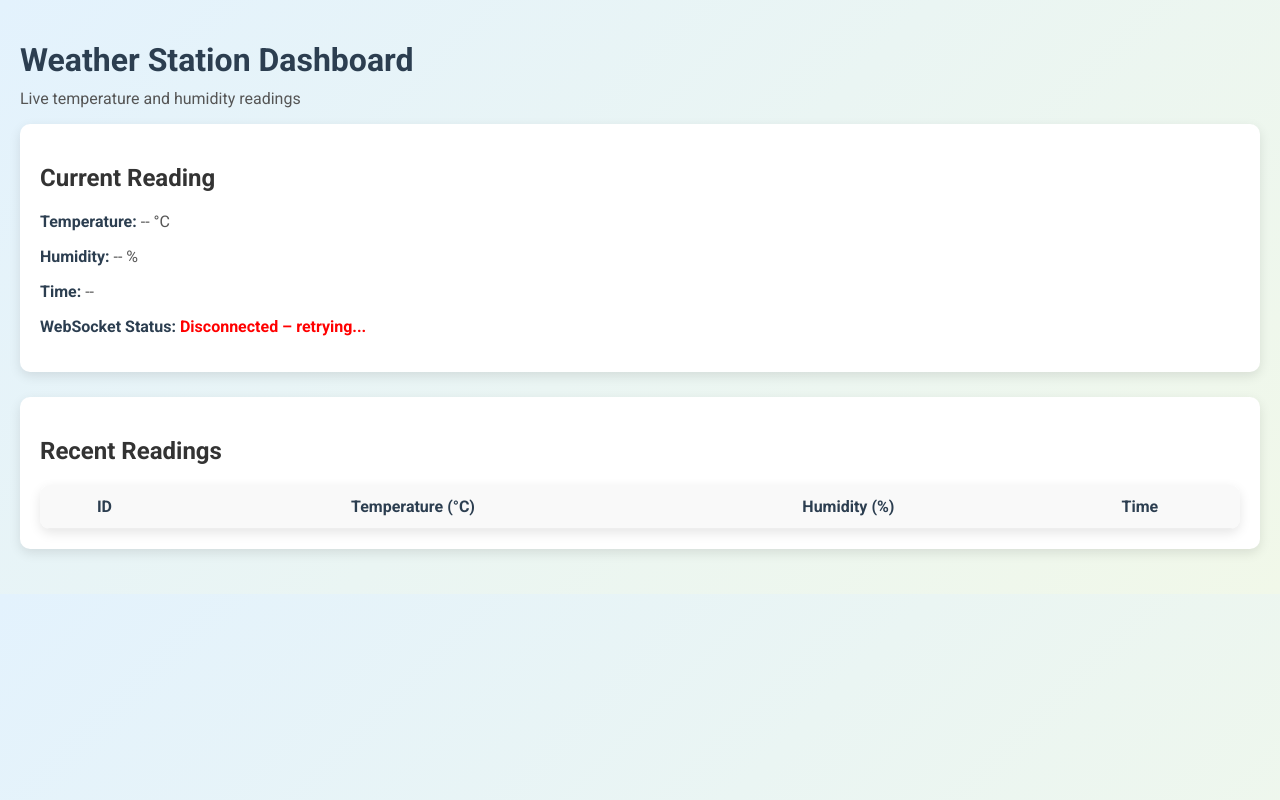
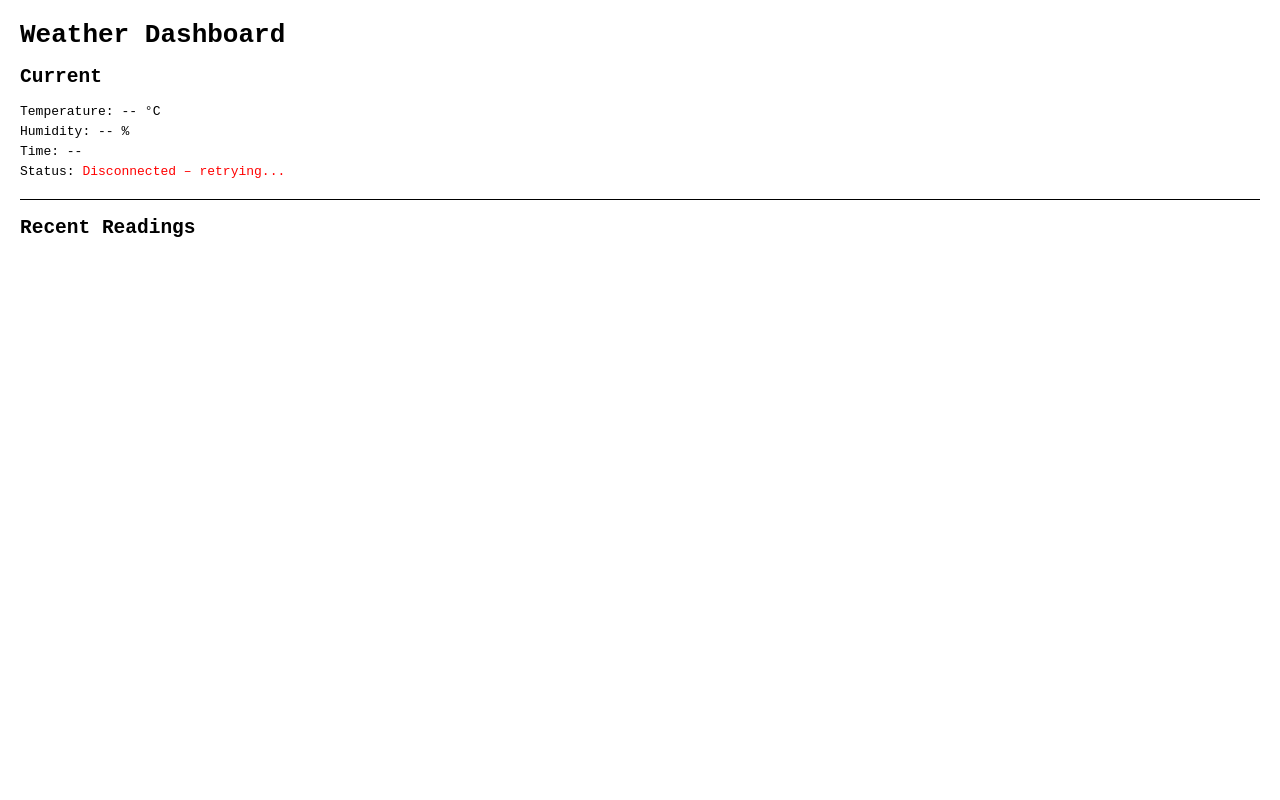
Before and after one commit to mamatanepal53/home_assistant, a website: page public/index.html in a window 1280 px wide. Drawn offline with Linux system fonts and the light colour scheme; no server answers.

Commit message:
dashboard

```diff
--- a/public/index.html
+++ b/public/index.html
@@ -2,112 +2,49 @@
 <html lang="en">
 <head>
   <meta charset="UTF-8" />
-  <title>Weather Station Dashboard</title>
-
-  <!-- Google Fonts -->
-  <link href="https://fonts.googleapis.com/css2?family=Roboto:wght@400;700&display=swap" rel="stylesheet">
-
+  <title>Weather Dashboard</title>
   <style>
     body {
-      font-family: 'Roboto', sans-serif;
-      margin: 0;
-      padding: 20px;
-      background: linear-gradient(135deg, #e3f2fd, #f1f8e9);
-      color: #333;
+      font-family: monospace;
+      margin: 20px;
+      background: #fff;
+      color: #000;
     }
-
     h1 {
       margin-bottom: 10px;
-      font-size: 2rem;
-      color: #2c3e50;
     }
-
-    p {
-      margin-top: 0;
-      color: #555;
+    .section {
+      margin-bottom: 20px;
     }
-
-    .card {
-      background: #fff;
-      border-radius: 10px;
-      padding: 20px;
-      margin-bottom: 25px;
-      box-shadow: 0 4px 12px rgba(0,0,0,0.1);
-      transition: transform 0.2s ease;
+    .reading {
+      margin: 5px 0;
     }
-
-    .card:hover {
-      transform: translateY(-3px);
+    .divider {
+      border-top: 1px solid #000;
+      margin: 15px 0;
     }
-
-    .label {
-      font-weight: bold;
-      color: #2c3e50;
-    }
-
-    table {
-      border-collapse: collapse;
-      width: 100%;
-      background: #fff;
-      border-radius: 10px;
-      overflow: hidden;
-      box-shadow: 0 4px 12px rgba(0,0,0,0.1);
-    }
-
-    th, td {
-      padding: 12px;
-      text-align: center;
-      border-bottom: 1px solid #eee;
-    }
-
-    th {
-      background: #f9f9f9;
-      font-weight: bold;
-      color: #2c3e50;
-    }
-
-    tr:hover {
-      background-color: #f1f8e9;
-    }
-
-    #status {
-      font-weight: bold;
-      color: #388e3c; /* default green */
-    }
-
-    /* Status colors */
-    .connecting { color: #f57c00; }
-    .connected { color: #388e3c; }
-    .error { color: #d32f2f; }
   </style>
 </head>
 <body>
-  <h1>Weather Station Dashboard</h1>
-  <p>Live temperature and humidity readings</p>
+  <h1>Weather Dashboard</h1>
 
-  <div class="card">
-    <h2>Current Reading</h2>
-    <p><span class="label">Temperature:</span> <span id="temp">--</span> °C</p>
-    <p><span class="label">Humidity:</span> <span id="hum">--</span> %</p>
-    <p><span class="label">Time:</span> <span id="time">--</span></p>
-    <p><span class="label">WebSocket Status:</span> <span id="status" class="connecting">Connecting...</span></p>
+  <div class="section">
+    <h2>Current</h2>
+    <div class="reading">Temperature: <span id="temp">--</span> °C</div>
+    <div class="reading">Humidity: <span id="hum">--</span> %</div>
+    <div class="reading">Time: <span id="time">--</span></div>
+    <div class="reading">Status: <span id="status">Connecting...</span></div>
   </div>
 
-  <div class="card">
+  <div class="divider"></div>
+
+  <div class="section">
     <h2>Recent Readings</h2>
-    <table>
-      <thead>
-        <tr>
-          <th>ID</th>
-          <th>Temperature (°C)</th>
-          <th>Humidity (%)</th>
-          <th>Time</th>
-        </tr>
-      </thead>
-      <tbody id="history-body">
-        <!-- Filled by JS -->
-      </tbody>
-    </table>
+    <div id="history-body">
+      <!-- Example format:
+      <div class="reading">#1 | 22°C | 45% | 09:40</div>
+      -->
+    </div>
   </div>
 
   <script src="script.js"></script>
```
